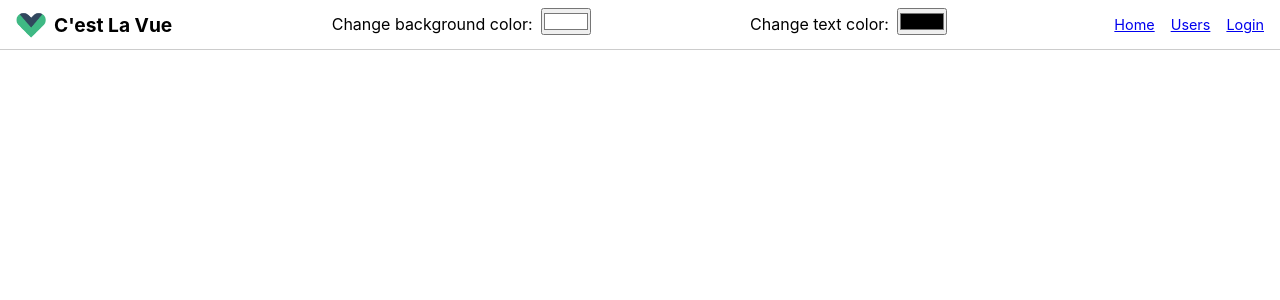
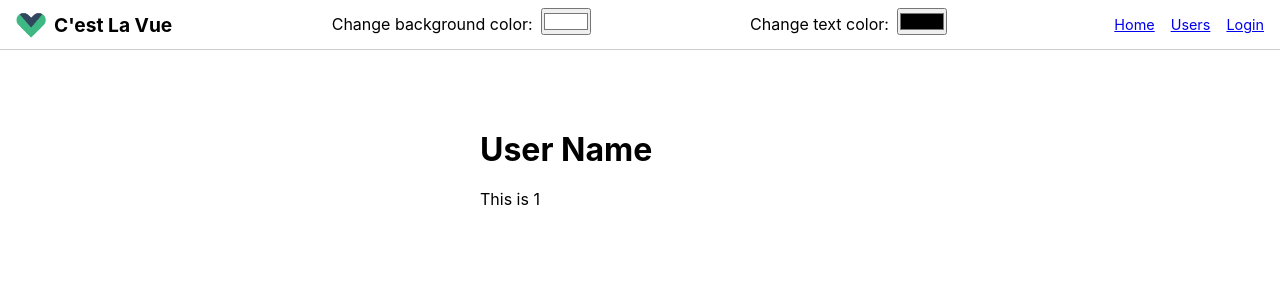
Before and after one commit to bencodezen/complete-intro-to-vue-3-workshop, a Vue app in the folder cest-la-vue/: page /#/users/1 in a window 1280 px wide. Shown: the top 300 px of the page. Built offline with nearby package versions, Linux system fonts and the light colour scheme.

Commit message:
programmatic and dynamic routing

```diff
--- a/cest-la-vue/src/router.js
+++ b/cest-la-vue/src/router.js
@@ -4,4 +4,8 @@ export const routes = [
   { path: "/", component: HomePage },
   { path: "/login", component: () => import("@/views/LoginPage.vue") },
   { path: "/users", component: () => import("@/views/UserPage.vue") },
+  {
+    path: "/users/:name",
+    component: () => import("@/views/UserDetailsPage.vue"),
+  },
 ];
--- a/cest-la-vue/src/views/LoginPage.vue
+++ b/cest-la-vue/src/views/LoginPage.vue
@@ -1,10 +1,25 @@
-<script></script>
+<script setup>
+import { ref } from "vue";
+import { useRouter } from "vue-router";
+
+const router = useRouter();
+
+const emailInput = ref("");
+
+const login = () => {
+  if (emailInput.value.includes("@") && emailInput.value.length > 3) {
+    router.push("/users");
+  } else {
+    console.log(emailInput.value);
+  }
+};
+</script>
 
 <template>
   <main>
     <h1>Login</h1>
     <label for="email">Email</label>
-    <input type="email" />
-    <button>Continue with email</button>
+    <input type="email" v-model="emailInput" />
+    <button @click="login">Continue with email</button>
   </main>
 </template>
--- /dev/null
+++ b/cest-la-vue/src/views/UserDetailsPage.vue
@@ -0,0 +1,34 @@
+<script setup>
+// import { userList } from "@/composables/useUserStore";
+import { useRoute } from "vue-router";
+
+const router = useRoute();
+
+console.log(router);
+
+defineProps({
+  title: {
+    type: String,
+    default: "User Name",
+  },
+});
+
+// async function fecthUser(id) {
+//   const response = await fetch(
+//     `https://jsonplaceholder.typicode.com/users/${id}`
+//   ).then((response) => response.json());
+
+//   return response;
+// }
+
+// userList.value = await fecthUsers();
+</script>
+
+<template>
+  <main>
+    <h1>{{ title }}</h1>
+    <p>This is {{ router.params.name }}</p>
+  </main>
+</template>
+
+<style module></style>
--- a/cest-la-vue/src/views/UserPage.vue
+++ b/cest-la-vue/src/views/UserPage.vue
@@ -29,10 +29,12 @@ userList.value = await fecthUsers();
           :key="`user-${user.id}`"
           :class="$style.card"
         >
-          <p>{{ user.name }}</p>
-          <p>{{ user.email }}</p>
-          <p>{{ user.website }}</p>
-          <p>{{ user.phone }}</p>
+          <router-link :to="`/users/${user.name}`">
+            <p>{{ user.name }}</p>
+            <p>{{ user.email }}</p>
+            <p>{{ user.website }}</p>
+            <p>{{ user.phone }}</p>
+          </router-link>
         </div>
       </div>
     </div>
```
